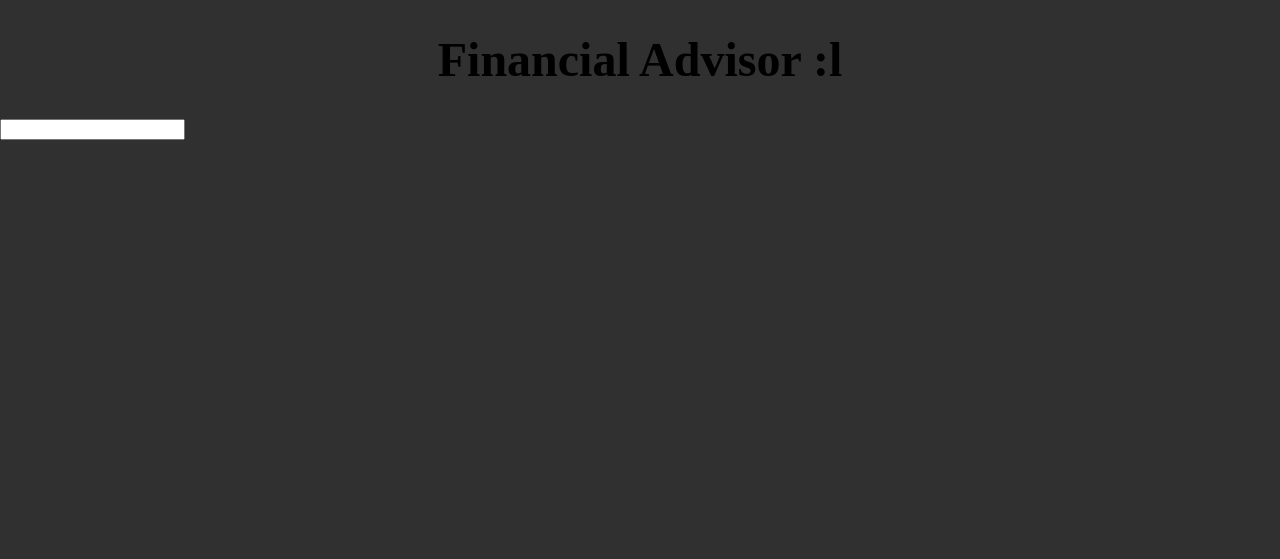
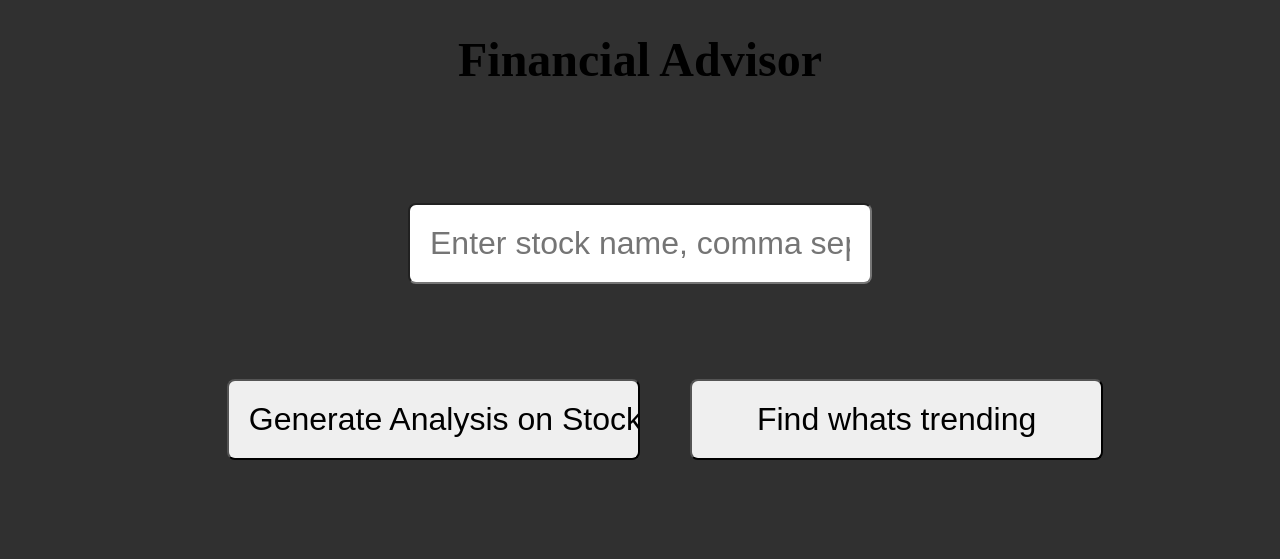
Before and after one commit to C1ip3D/FinancialAdvisor, a Flask app: page / in a window 1280 px wide. Shown: the top 559 px of the page. Run offline with Flask 3, Linux system fonts and the light colour scheme.

Commit message:
done final edits needed

```diff
--- a/app.py
+++ b/app.py
@@ -1,4 +1,13 @@
-from flask import Flask, render_template
+from flask import Flask, render_template, request, jsonify
+from openai import OpenAI
+from dotenv import load_dotenv
+import os
+
+
+client = OpenAI()
+load_dotenv()
+
+apiKey = os.getenv("OPENAI")
 
 app = Flask(__name__)
 
@@ -6,5 +15,50 @@ app = Flask(__name__)
 def home():
     return render_template('home.html')
 
+@app.route('/analyze', methods=['POST'])
+def analyze():
+    data = request.json
+    stocks = data['stocks']
+    # Call your stock analysis function here
+    result = analysis(stocks)
+    return jsonify({'result': result})
+
+@app.route('/trending')
+def trending():
+    # Call your trending analysis function here
+    result = trending()
+    return jsonify({'result': result})
+
 if __name__ == '__main__':
     app.run(debug=True)
+
+
+def analysis(stocks):
+    try:
+        response = client.chat.completions.create(
+            model="gpt-3.5-turbo",
+            messages=[
+                {"role": "system", "content": "You are a financial advisor expert."},
+                {"role": "user", "content": f"Analyze these stocks and provide insights: {stocks}"}
+            ],
+            temperature=0.7,
+            max_tokens=500
+        )
+        return response.choices[0].message.content
+    except Exception as e:
+        return f"Error: {str(e)}"
+
+def trending():
+    try:
+        response = client.chat.completions.create(
+            model="gpt-3.5-turbo",
+            messages=[
+                {"role": "system", "content": "You are a financial advisor expert."},
+                {"role": "user", "content": "What are the current trending stocks and why?"}
+            ],
+            temperature=0.7,
+            max_tokens=500
+        )
+        return response.choices[0].message.content
+    except Exception as e:
+        return f"Error: {str(e)}"
--- a/static/css/home.css
+++ b/static/css/home.css
@@ -6,7 +6,7 @@ body {
 }
 
 header {
-    min-width: 100vh;
+    min-width: 100%;  /* or width: 100% */
 }
 
 h1 {
@@ -14,6 +14,30 @@ h1 {
     font-size: 3em;
 }
 
+form{
+    display: flex;
+    justify-content: center;
+    align-items: center;
+    flex-direction: column;
+    padding: 50px;
+    line-height: 10rem;
+    width: 100%;       /* changed from min-width to width */
+    box-sizing: border-box;  /* add this to include padding in width calculation */
+}
 
 input{
+    padding: 20px;
+    border-radius: 8px;
+    font-size: 2em;
+    min-width: 50%;
 }
+
+.second {
+    display: flex;
+    padding: 50px;
+    gap: 50px;
+}
+
+input[type='button']{
+    min-width: 50%;
+}
--- /dev/null
+++ b/static/js/home.js
@@ -0,0 +1,22 @@
+document.getElementById('analyzeBtn').addEventListener('click', function() {
+    const stocks = document.querySelector('input[name="stockName"]').value;
+    fetch('/analyze', {
+        method: 'POST',
+        headers: {
+            'Content-Type': 'application/json',
+        },
+        body: JSON.stringify({stocks: stocks})
+    })
+    .then(response => response.json())
+    .then(data => {
+        document.querySelector('.output').innerHTML = data.result;
+    });
+});
+
+document.getElementById('trendingBtn').addEventListener('click', function() {
+    fetch('/trending')
+    .then(response => response.json())
+    .then(data => {
+        document.querySelector('.output').innerHTML = data.result;
+    });
+});
--- a/templates/home.html
+++ b/templates/home.html
@@ -2,15 +2,34 @@
 <html>
   <head>
     <title>Flask App</title>
-    <link rel="stylesheet" href="{{ url_for('static', filename='css/home.css') }}">
+    <link
+      rel="stylesheet"
+      href="{{ url_for('static', filename='css/home.css') }}"
+    />
+    <script src="{{ url_for('static', filename='js/home.js') }}" defer></script>
   </head>
   <body>
     <header>
-        <h1>Financial Advisor :l </h1>
+      <h1>Financial Advisor</h1>
     </header>
 
     <form action="/submit" method="post">
-    <input type="text" name="stockName" required>
+      <div class="first">
+        <input
+          type="text"
+          name="stockName"
+          placeholder="Enter stock name, comma separated"
+        />
+      </div>
+      <div class="second">
+        <input
+          type="button"
+          id="analyzeBtn"
+          value="Generate Analysis on Stocks"
+        />
+        <input type="button" id="trendingBtn" value="Find whats trending" />
+      </div>
     </form>
+    <div class="output"></div>
   </body>
 </html>
```
Also changed, not shown: 2 other files. Lines whose indentation alone changed are shown as unchanged.
